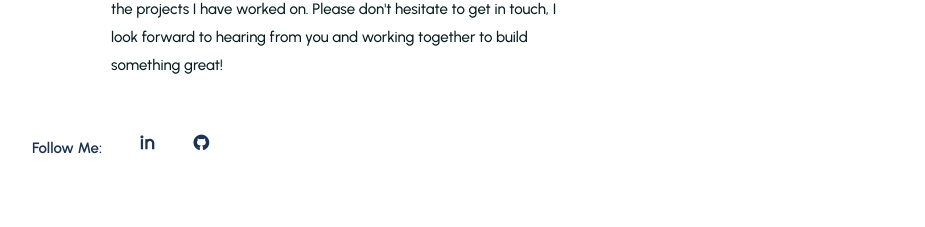
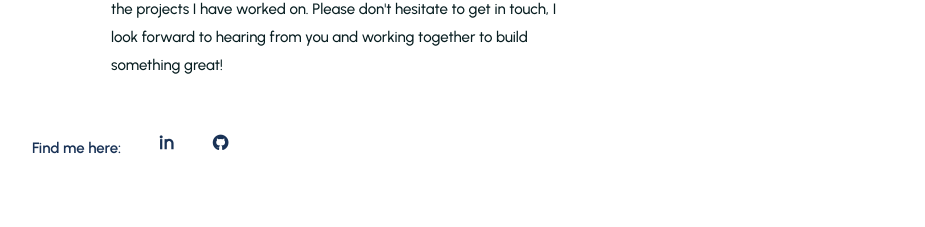
Before and after one commit to 1deyce/reactportfolio, a React (Create React App) app: page / in a window 1280 px wide. Shown: the part 818-1045 px from the top of the page, without its empty margins (43-968 px from the left). Built offline with nearby package versions, Linux system fonts and the light colour scheme.

Commit message:
Small touches + contact form textarea fix

```diff
--- a/src/components/Footer/Footer.jsx
+++ b/src/components/Footer/Footer.jsx
@@ -17,7 +17,7 @@ const Footer = () => {
                         <button
                             className='bg-primaryColor text-white font-[500] flex items-center gap-2 hover:bg-smallTextColor dark:hover:bg-white dark:hover:text-smallTextColor ease-in duration-300 py-2 px-4 rounded-[8px]'
                         >
-                            <i class="ri-mail-line"></i> Hire me
+                            <i class="ri-mail-line"></i> Hire Me
                         </button>
                     </a>
                 </div>
@@ -30,7 +30,7 @@ const Footer = () => {
                     <div className='flex items-center gap-4 flex-wrap md:gap-8 mt-10'>
                         <span
                             className='text-gray-300 font-[600] text-[15px]'>
-                                Follow Me:
+                                Find me here:
                         </span>
 
                         <span className='w-[35px] h-[35px] bg-[#2b2d33] p-1 rounded-[50px] cursor-pointer text-center'>
--- a/src/components/UI/Contact.jsx
+++ b/src/components/UI/Contact.jsx
@@ -88,7 +88,7 @@ const Contact = () => {
                   type="text"
                   rows={3}
                   placeholder="Write your message"
-                  className="w-full p-3 focus:outline-none rounded-[5px] dark:bg-[#2b2d33] dark:text-white"
+                  className="w-full p-3 focus:outline-none rounded-[5px] dark:bg-[#2b2d33] dark:text-white resize-none"
                   name="message" // Add a name attribute to the textarea
                 />
               </div>
--- a/src/components/UI/Hero.jsx
+++ b/src/components/UI/Hero.jsx
@@ -79,7 +79,7 @@ const Hero = () => {
                         >
                             <a href="#contact">
                                 <button className='bg-primaryColor text-white font-[500] flex items-center gap-2 hover:bg-smallTextColor hover:dark:bg-white hover:dark:text-smallTextColor ease-in duration-300 py-2 px-4 rounded-[8px]'>
-                                    <i class="ri-mail-line"></i> Hire me
+                                    <i class="ri-mail-line"></i> Hire Me
                                 </button>
                             </a>
                             <a
@@ -107,7 +107,7 @@ const Hero = () => {
 
                         <div className="flex items-center gap-9 mt-14">
                             <span className='text-smallTextColor dark:text-white text-[15px] font-[600]'>
-                                Follow Me:
+                                Find me here:
                             </span>
                             <span className='animate-bounce'>
                                 <a
```
